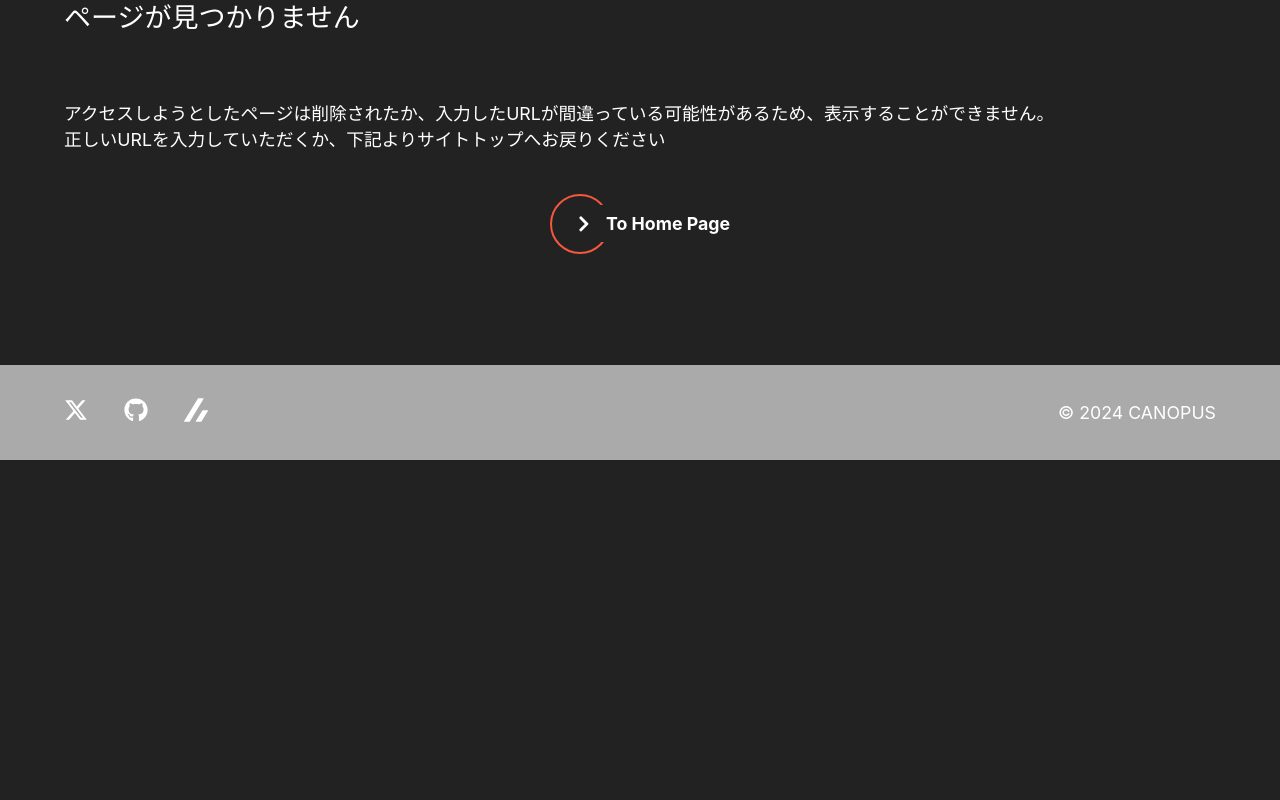
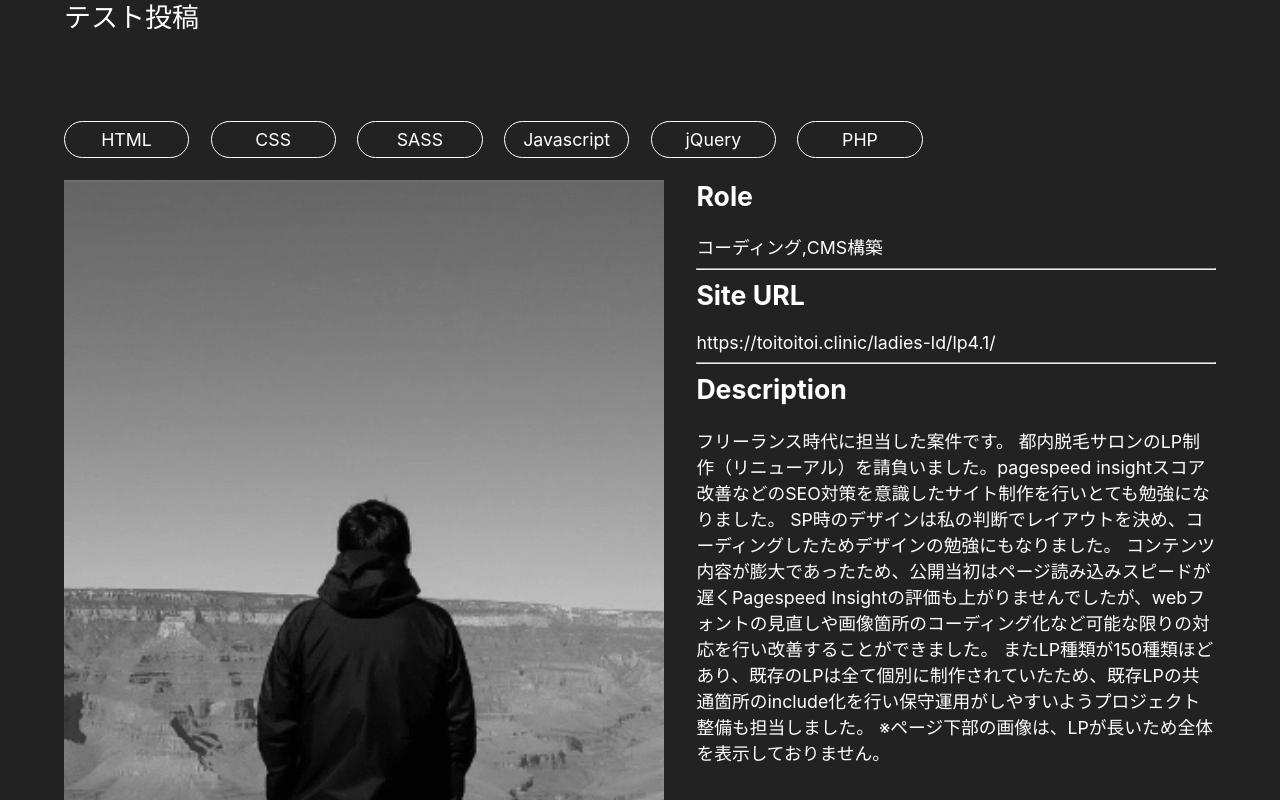
Before and after one commit to canopus-m-satoshi/nextjs-portfolio-site, a Next.js app: page /work/public in a window 1280 px wide. Before the commit this address had no page. Shown: the part 340-1140 px from the top of the page. Before the commit the page ends 800 px from the top, so only its background shows below. Built offline with nearby package versions, Linux system fonts and the light colour scheme.

Commit message:
Work詳細ページのガワ作成

```diff
--- /dev/null
+++ b/src/app/work/[slug]/page.tsx
@@ -0,0 +1,29 @@
+import CategoryList from '../../../components/CategoryList/CategoryList'
+import Description from '../../../components/Description/Description'
+import Hero from '../../../components/Hero/Hero'
+import SiteView from '../../../components/SiteView/SiteView'
+import styles from './workDetails.module.css'
+
+export default async function WorkDetails({
+  params,
+}: {
+  params: { slug: string }
+}) {
+  const capitalizeFirstLetter = (text: string) => {
+    return text.charAt(0).toUpperCase() + text.slice(1)
+  }
+
+  return (
+    <>
+      <Hero
+        title={capitalizeFirstLetter(params.slug)}
+        subtitle={'テスト投稿'}
+      />
+      <CategoryList />
+      <div className={styles.details}>
+        <SiteView />
+        <Description />
+      </div>
+    </>
+  )
+}
--- /dev/null
+++ b/src/app/work/[slug]/workDetails.module.css
@@ -0,0 +1,6 @@
+@media (min-width: 768px) {
+  .details {
+    display: flex;
+    gap: var(--space-sm);
+  }
+}
--- /dev/null
+++ b/src/components/CategoryList/CategoryList.module.css
@@ -0,0 +1,13 @@
+.lists {
+  display: grid;
+  grid-template-columns: repeat(auto-fill, minmax(120px, 1fr));
+  gap: var(--space-xs);
+  margin-block: var(--space-xs);
+}
+
+.lists li {
+  border: 1px solid #fff;
+  border-radius: 9999px;
+  padding: 0.4em 1em;
+  text-align: center;
+}
--- /dev/null
+++ b/src/components/CategoryList/CategoryList.tsx
@@ -0,0 +1,15 @@
+import styles from './CategoryList.module.css'
+
+const CategoryList = () => {
+  return (
+    <ul className={styles.lists}>
+      <li>HTML</li>
+      <li>CSS</li>
+      <li>SASS</li>
+      <li>Javascript</li>
+      <li>jQuery</li>
+      <li>PHP</li>
+    </ul>
+  )
+}
+export default CategoryList
--- /dev/null
+++ b/src/components/Description/Description.module.css
@@ -0,0 +1,17 @@
+.description {
+  margin-top: var(--space-md);
+}
+@media (min-width: 768px) {
+  .description {
+    margin-top: 0;
+  }
+}
+
+.title {
+  margin-block: var(--space-md) var(--space-xs);
+}
+@media (min-width: 768px) {
+  .title {
+    margin-top: 0;
+  }
+}
--- /dev/null
+++ b/src/components/Description/Description.tsx
@@ -0,0 +1,29 @@
+import Image from 'next/image'
+
+import eyecatch from '../../images/my_picture.jpg'
+import styles from './Description.module.css'
+
+const Description = () => {
+  return (
+    <div className={styles.description}>
+      <h2 className={styles.title}>Role</h2>
+      <p>コーディング,CMS構築</p>
+      <hr />
+      <h2 className={styles.title}>Site URL</h2>
+      <p className="text">https://toitoitoi.clinic/ladies-ld/lp4.1/</p>
+      <hr />
+      <h2 className={styles.title}>Description</h2>
+      <p>
+        フリーランス時代に担当した案件です。
+        都内脱毛サロンのLP制作（リニューアル）を請負いました。pagespeed
+        insightスコア改善などのSEO対策を意識したサイト制作を行いとても勉強になりました。
+        SP時のデザインは私の判断でレイアウトを決め、コーディングしたためデザインの勉強にもなりました。
+        コンテンツ内容が膨大であったため、公開当初はページ読み込みスピードが遅くPagespeed
+        Insightの評価も上がりませんでしたが、webフォントの見直しや画像箇所のコーディング化など可能な限りの対応を行い改善することができました。
+        またLP種類が150種類ほどあり、既存のLPは全て個別に制作されていたため、既存LPの共通箇所のinclude化を行い保守運用がしやすいようプロジェクト整備も担当しました。
+        ※ページ下部の画像は、LPが長いため全体を表示しておりません。
+      </p>
+    </div>
+  )
+}
+export default Description
--- /dev/null
+++ b/src/components/SiteView/SiteView.tsx
@@ -0,0 +1,20 @@
+import Image from 'next/image'
+
+import eyecatch from '../../images/my_picture.jpg'
+import styles from './siteView.module.css'
+
+const SiteView = () => {
+  return (
+    <div className={styles.img}>
+      <Image
+        src={eyecatch}
+        alt=" "
+        fill
+        objectFit="cover"
+        priority
+        placeholder="blur"
+      />
+    </div>
+  )
+}
+export default SiteView
--- /dev/null
+++ b/src/components/SiteView/siteView.module.css
@@ -0,0 +1,11 @@
+.img {
+  position: relative;
+  width: 100%;
+  padding-bottom: 100%;
+}
+
+@media (min-width: 768px) {
+  .img {
+    min-width: 600px;
+  }
+}
--- a/src/styles/globals.css
+++ b/src/styles/globals.css
@@ -18,7 +18,6 @@
   --small-heading2: clamp(0.875rem, 4vw - 1rem, 1.6875rem); /* 14-27px */
   --small-heading3: calc(var(--small-heading2) * 0.86); /* 12-23px */
 
-  /* スペース（余白・間隔） */
   /* スペース（余白・間隔） */
   --space-xs: clamp(1rem, 0.75rem + 0.75vw, 1.5rem); /* 16-24px */
   --space-sm: calc(var(--space-xs) * 1.5); /* 24-36px */
```
Also changed, not shown: src/app/work/Work.tsx (+5 -20 lines).
